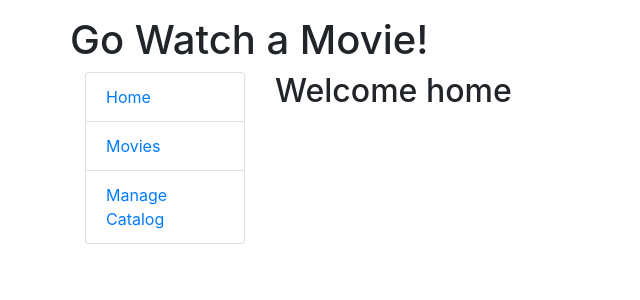
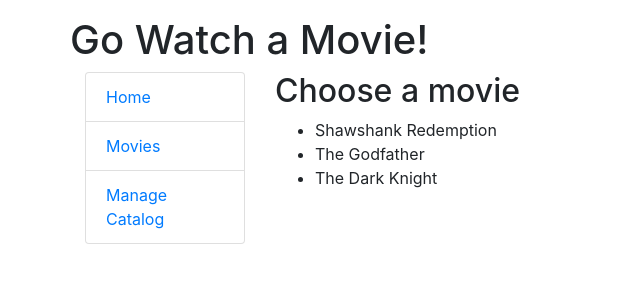
Before and after one commit to jonhealy1/go-react-udemy, a React (Create React App) app in the folder golang-movies/: page /movies in a window 1280 px wide. Shown: the top 300 px of the page, without its empty margins (0-640 px from the left). Built offline with nearby package versions, Linux system fonts and the light colour scheme.

Commit message:
create movie list

```diff
--- a/golang-movies/src/App.js
+++ b/golang-movies/src/App.js
@@ -1,5 +1,5 @@
 import React, { Fragment } from 'react';
-import { HashRouter as Router, Switch, Route, Link } from 'react-router-dom'
+import { BrowserRouter as Router, Switch, Route, Link } from 'react-router-dom'
 import Movies from './components/Movies';
 import Home from './components/Home';
 import Admin from './components/Admin';
--- a/golang-movies/src/components/Movies.js
+++ b/golang-movies/src/components/Movies.js
@@ -1,9 +1,31 @@
-import React, { Component } from "react";
+import React, { Component, Fragment } from "react";
 
 export default class Movies extends Component {
+
+    state = { movies: []}
+
+    componentDidMount() {
+        this.setState({
+            movies: [
+                {id: 1, title:"Shawshank Redemption", runtime: 142},
+                {id: 2, title:"The Godfather", runtime: 132},
+                {id: 3, title:"The Dark Knight", runtime: 147}
+            ]
+        })
+    }
+
     render() {
         return (
-            <h2>Choose a movie</h2>
+            <Fragment>
+                <h2>Choose a movie</h2>
+                <ul>
+                    {this.state.movies.map( (m) => (
+                        <li key={m.id}>
+                            {m.title}
+                        </li>
+                    ))}
+                </ul>
+            </Fragment>
         );
     }
 }
```
